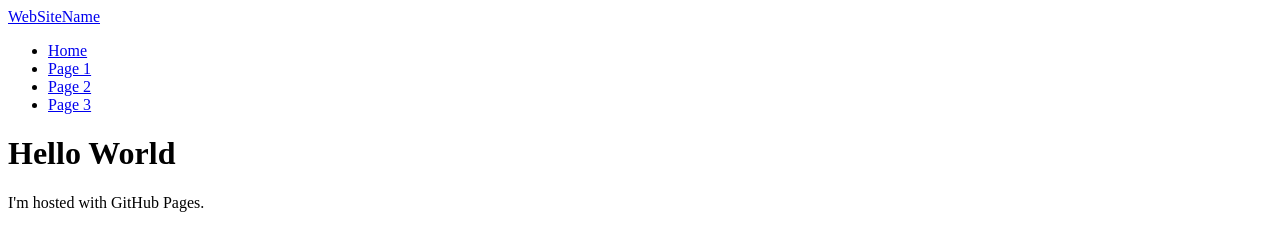
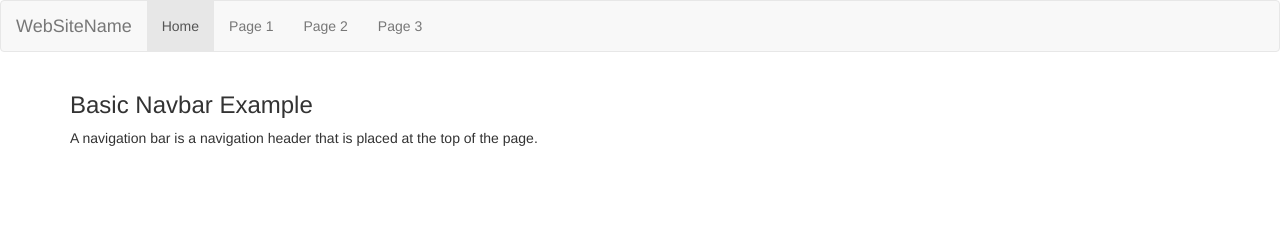
Before and after one commit to Morgancentral99/morgancentral99.github.io, a plain HTML site: page index.html in a window 1280 px wide. Drawn offline with nearby package versions, Linux system fonts and the light colour scheme.

Commit message:
Update index.html

```diff
--- a/index.html
+++ b/index.html
@@ -1,6 +1,15 @@
 <!DOCTYPE html>
-<html>
+<html lang="en">
+<head>
+  <title>Bootstrap Case</title>
+  <meta charset="utf-8">
+  <meta name="viewport" content="width=device-width, initial-scale=1">
+  <link rel="stylesheet" href="http://maxcdn.bootstrapcdn.com/bootstrap/3.3.7/css/bootstrap.min.css">
+  <script src="https://ajax.googleapis.com/ajax/libs/jquery/1.12.4/jquery.min.js"></script>
+  <script src="http://maxcdn.bootstrapcdn.com/bootstrap/3.3.7/js/bootstrap.min.js"></script>
+</head>
 <body>
+
 <nav class="navbar navbar-default">
   <div class="container-fluid">
     <div class="navbar-header">
@@ -14,7 +23,11 @@
     </ul>
   </div>
 </nav>
-<h1>Hello World</h1>
-<p>I'm hosted with GitHub Pages.</p>
+
+<div class="container">
+  <h3>Basic Navbar Example</h3>
+  <p>A navigation bar is a navigation header that is placed at the top of the page.</p>
+</div>
+
 </body>
 </html>
```
